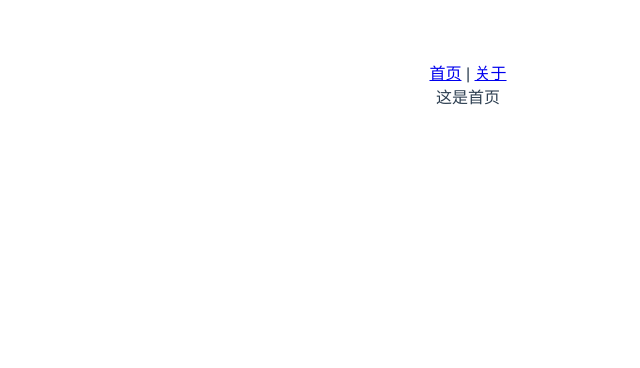
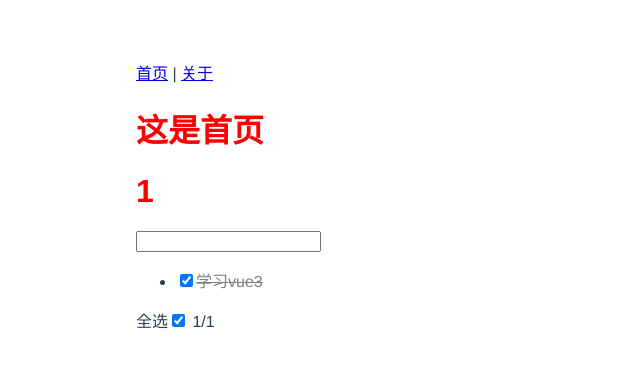
Before and after one commit to lijing1024/vue3-vite-demo, a Vue app in the folder hello-vue3/: page / in a window 1280 px wide. Shown: the top 368 px of the page, without its empty margins (172-812 px from the left). Built offline with nearby package versions, Linux system fonts and the light colour scheme.

Commit message:
feat: add Todolist

```diff
--- a/hello-vue3/src/App.vue
+++ b/hello-vue3/src/App.vue
@@ -10,8 +10,8 @@
 	<div>
 		<router-link to="/">首页</router-link> |
 		<router-link to="/about">关于</router-link>
+		<router-view></router-view>
 	</div>
-	<router-view></router-view>
 </template>
 
 <style>
@@ -19,8 +19,9 @@
 		font-family: Avenir, Helvetica, Arial, sans-serif;
 		-webkit-font-smoothing: antialiased;
 		-moz-osx-font-smoothing: grayscale;
-		text-align: center;
+		/* text-align: center; */
 		color: #2c3e50;
 		margin-top: 60px;
+		margin-left: 300px;
 	}
 </style>
--- /dev/null
+++ b/hello-vue3/src/components/Todolist.vue
@@ -0,0 +1,73 @@
+<template>
+	<div>
+		<h1 @click="add">{{ count }}</h1>
+		<input type="text" v-model="title" @keydown.enter="addTodo" />
+		<button v-if="active < all" @click="clear">清空</button>
+		<ul v-if="todos.length">
+			<li v-for="(todo, index) in todos" :key="index">
+				<input type="checkbox" v-model="todo.done" />
+				<span :class="{ done: todo.done }">{{ todo.title }}</span>
+			</li>
+		</ul>
+		<div v-else>暂无数据</div>
+		<div>
+			全选<input type="checkbox" v-model="allDone" /> <span>{{ active }}/{{ all }}</span>
+		</div>
+	</div>
+</template>
+
+<script setup>
+	import { ref, computed } from 'vue';
+	// 累加
+	let count = ref(1);
+	function add() {
+		count.value++;
+	}
+	let { title, todos, addTodo, clear, active, all, allDone } = useTodos();
+	// todo
+	function useTodos() {
+		let title = ref('');
+		let todos = ref([
+			{
+				title: '学习vue3',
+				done: true,
+			},
+		]);
+		function addTodo() {
+			todos.value.push({
+				title: title.value,
+				done: false,
+			});
+		}
+		function clear() {
+			todos.value = todos.value.filter((v) => !v.done);
+		}
+		let all = computed(() => {
+			return todos.value.length;
+		});
+
+		let active = computed(() => {
+			return todos.value.filter((v) => v.done).length;
+		});
+		let allDone = computed({
+			get: function () {
+				return active.value === todos.value.length;
+			},
+			set: function (value) {
+				todos.value.forEach((v) => {
+					v.done = value;
+				});
+			},
+		});
+		return { title, todos, addTodo, clear, active, all, allDone };
+	}
+</script>
+<style>
+	h1 {
+		color: red;
+	}
+	.done {
+		color: grey;
+		text-decoration: line-through;
+	}
+</style>
--- a/hello-vue3/src/pages/home.vue
+++ b/hello-vue3/src/pages/home.vue
@@ -1,3 +1,11 @@
 <template>
-	<div>这是首页</div>
+	<div>
+		<h1>这是首页</h1>
+		<Todolist />
+	</div>
 </template>
+<script setup>
+	import Todolist from '../components/Todolist.vue';
+</script>
+<style>
+</style>
```
